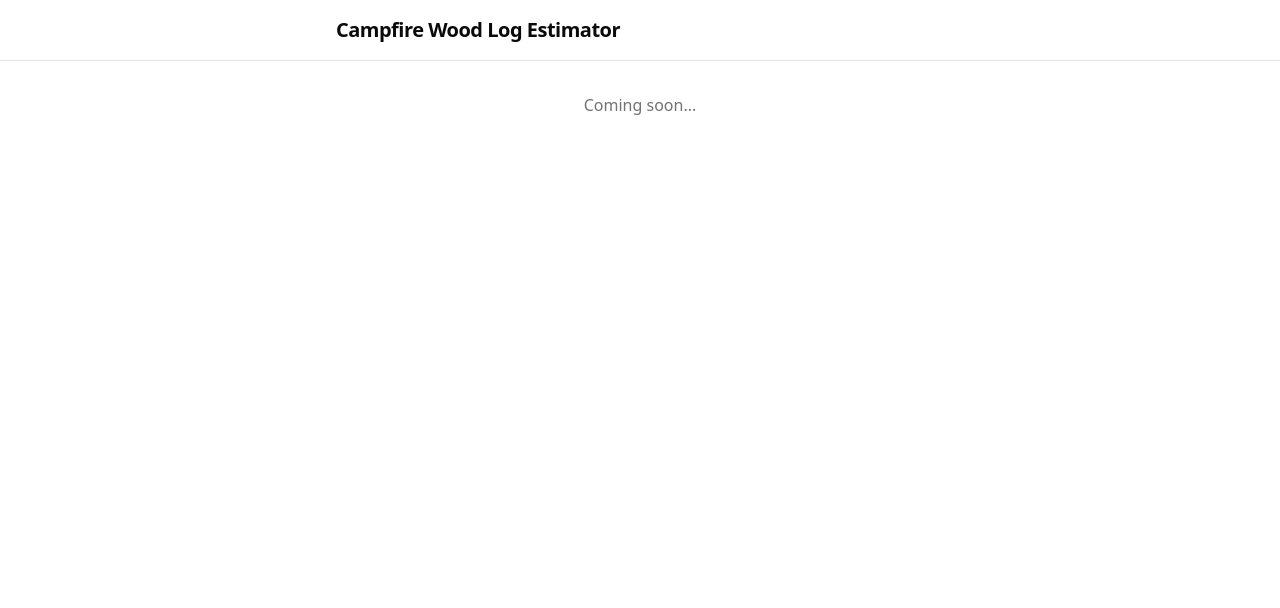
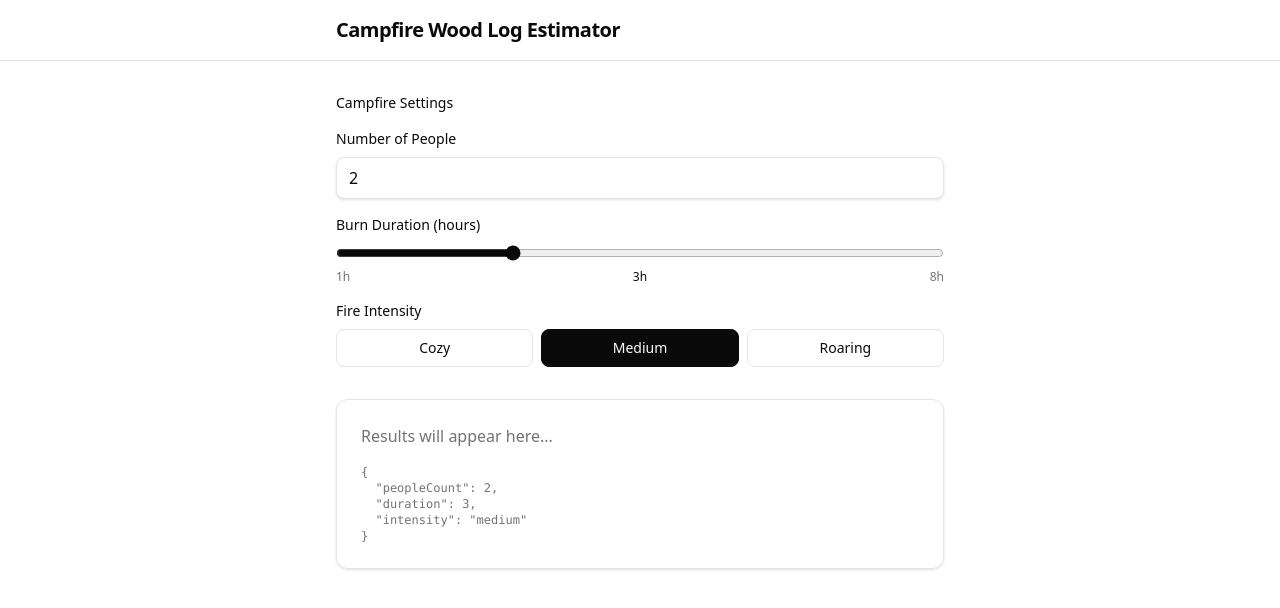
Before and after one commit to yusuppppppppp/vibedev-tmf6emrh, a React (Vite) app: page / in a window 1280 px wide. Shown: the top 608 px of the page. Built offline with nearby package versions, Linux system fonts and the light colour scheme.

Commit message:
feat: implement estimator form

```diff
--- a/src/App.tsx
+++ b/src/App.tsx
@@ -1,10 +1,27 @@
+import { useState } from "react"
 import { AppLayout } from "./components/layout/AppLayout"
+import { EstimatorForm } from "./features/estimator/components/EstimatorForm"
+import type { EstimatorFormData } from "./features/estimator/types"
 
 function App() {
+  const [formData, setFormData] = useState<EstimatorFormData>({
+    peopleCount: 2,
+    duration: 3,
+    intensity: "medium",
+  })
+
   return (
     <AppLayout>
-      <div className="text-center text-muted-foreground">
-        <p>Coming soon...</p>
+      <div className="space-y-8">
+        <EstimatorForm onFormChange={setFormData} />
+        <div className="rounded-xl border border-border bg-card p-6 shadow-sm">
+          <p className="text-muted-foreground">
+            Results will appear here...
+          </p>
+          <pre className="mt-4 text-xs text-muted-foreground">
+            {JSON.stringify(formData, null, 2)}
+          </pre>
+        </div>
       </div>
     </AppLayout>
   )
--- /dev/null
+++ b/src/features/estimator/components/EstimatorForm.tsx
@@ -0,0 +1,107 @@
+import { useEffect } from "react"
+import { useForm } from "react-hook-form"
+import type { EstimatorFormData, FireIntensity } from "../types"
+
+interface EstimatorFormProps {
+  onFormChange: (data: EstimatorFormData) => void
+}
+
+const INTENSITY_OPTIONS: { value: FireIntensity; label: string }[] = [
+  { value: "cozy", label: "Cozy" },
+  { value: "medium", label: "Medium" },
+  { value: "roaring", label: "Roaring" },
+]
+
+export function EstimatorForm({ onFormChange }: EstimatorFormProps) {
+  const { register, watch } = useForm<EstimatorFormData>({
+    defaultValues: {
+      peopleCount: 2,
+      duration: 3,
+      intensity: "medium",
+    },
+  })
+
+  const peopleCount = watch("peopleCount")
+  const duration = watch("duration")
+  const intensity = watch("intensity")
+
+  useEffect(() => {
+    onFormChange({ peopleCount, duration, intensity })
+  }, [peopleCount, duration, intensity, onFormChange])
+
+  return (
+    <form className="space-y-6">
+      <fieldset className="space-y-4">
+        <legend className="text-sm font-medium text-foreground">
+          Campfire Settings
+        </legend>
+
+        <div className="space-y-2">
+          <label
+            htmlFor="peopleCount"
+            className="block text-sm font-medium text-foreground"
+          >
+            Number of People
+          </label>
+          <input
+            {...register("peopleCount", { valueAsNumber: true })}
+            id="peopleCount"
+            type="number"
+            min={1}
+            max={20}
+            className="w-full rounded-lg border border-border bg-background px-3 py-2 text-foreground shadow-sm focus:border-primary focus:outline-none focus:ring-1 focus:ring-primary"
+          />
+        </div>
+
+        <div className="space-y-2">
+          <label
+            htmlFor="duration"
+            className="block text-sm font-medium text-foreground"
+          >
+            Burn Duration (hours)
+          </label>
+          <input
+            {...register("duration", { valueAsNumber: true })}
+            id="duration"
+            type="range"
+            min={1}
+            max={8}
+            step={1}
+            className="w-full accent-primary"
+          />
+          <div className="flex justify-between text-xs text-muted-foreground">
+            <span>1h</span>
+            <span className="font-medium text-foreground">{duration}h</span>
+            <span>8h</span>
+          </div>
+        </div>
+
+        <div className="space-y-2">
+          <label className="block text-sm font-medium text-foreground">
+            Fire Intensity
+          </label>
+          <div className="flex gap-2">
+            {INTENSITY_OPTIONS.map(({ value, label }) => (
+              <label
+                key={value}
+                className={`flex-1 cursor-pointer rounded-lg border border-border px-3 py-2 text-center text-sm transition-colors ${
+                  intensity === value
+                    ? "border-primary bg-primary text-primary-foreground"
+                    : "bg-background text-foreground hover:bg-muted"
+                }`}
+              >
+                <input
+                  {...register("intensity")}
+                  type="radio"
+                  value={value}
+                  className="sr-only"
+                />
+                {label}
+              </label>
+            ))}
+          </div>
+        </div>
+      </fieldset>
+    </form>
+  )
+}
--- /dev/null
+++ b/src/features/estimator/types/index.ts
@@ -0,0 +1,12 @@
+export type FireIntensity = "cozy" | "medium" | "roaring"
+
+export interface EstimatorFormData {
+  peopleCount: number
+  duration: number
+  intensity: FireIntensity
+}
+
+export interface EstimationResult {
+  logCount: number
+  tip: string
+}
```
